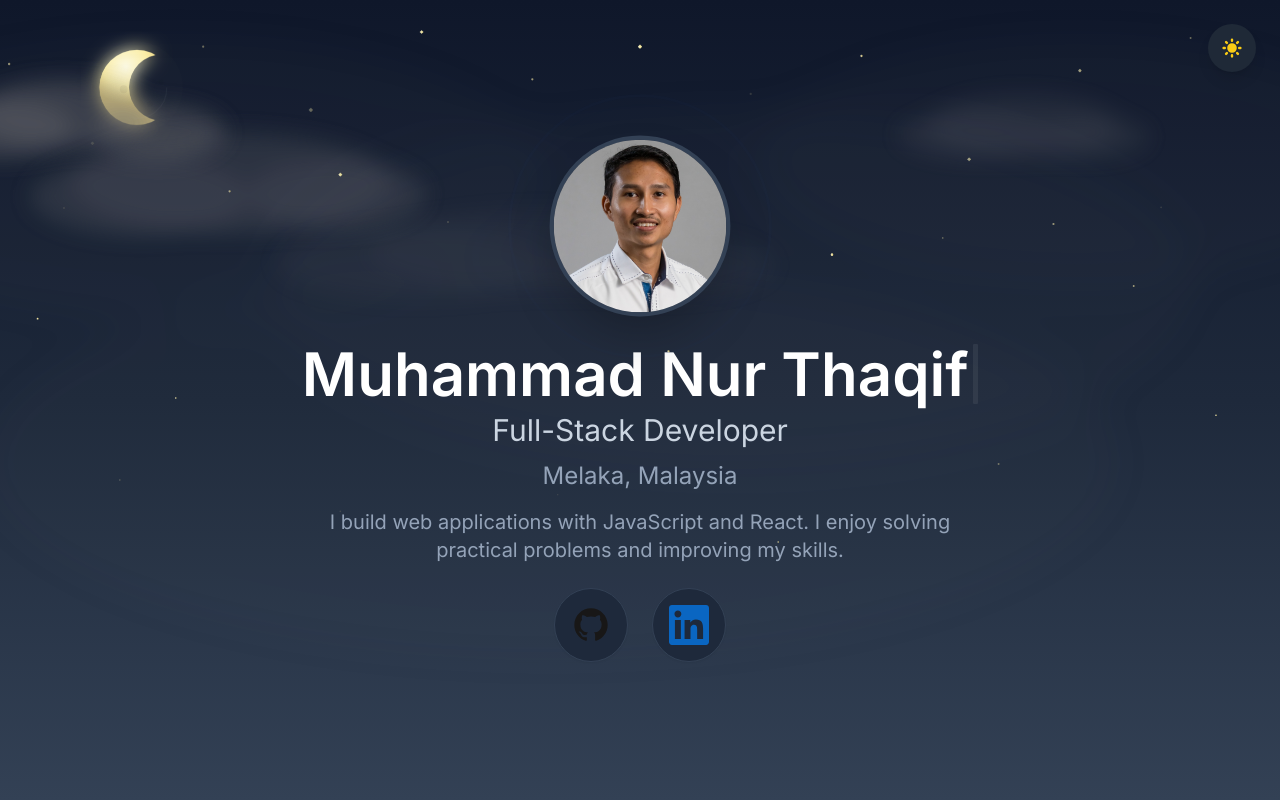
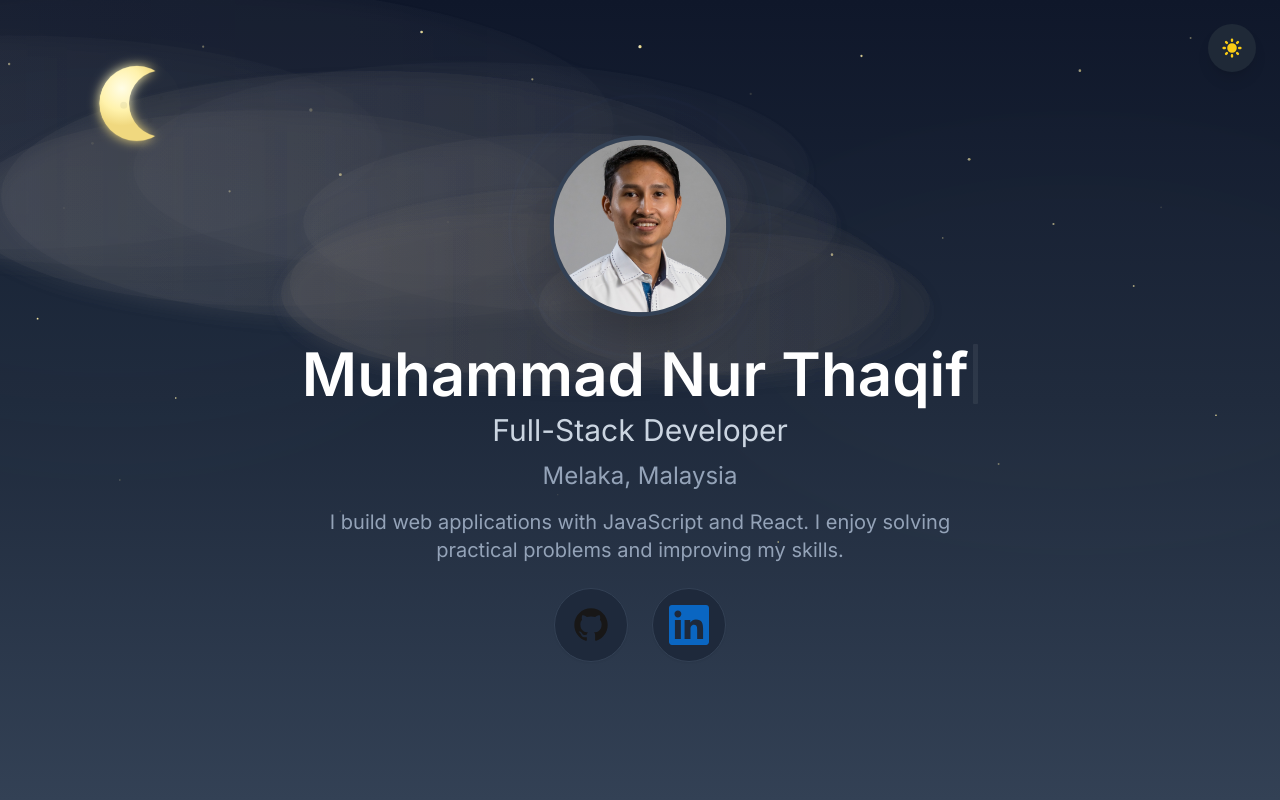
Before and after one commit to mnthaqif/mnthaqif.github.io, a React (Vite) app: page / in a window 1280 px wide. Both pictures are taken after a click on the button "Toggle dark mode". Shown: the top 800 px of the page. Built offline with nearby package versions, Linux system fonts and the light colour scheme.

Commit message:
Refactor Hero component for clarity and optimization
Updated comments for clarity and adjusted z-index values for SVG elements. Removed unnecessary code related to drifting clouds and adjusted the star field rendering.

```diff
--- a/src/components/sections/Hero.jsx
+++ b/src/components/sections/Hero.jsx
@@ -74,10 +74,10 @@ const Hero = () => {
   return (
     <section
       aria-label="Hero"
-      className="min-h-screen flex items-center justify-center relative transition-colors duration-300 overflow-visible"
+      className="min-h-screen flex items-center justify-center relative transition-colors duration-300"
       style={{ height: '100vh' }}
     >
-      {/* Background gradient: light-blue in light mode, darker gentle gradient in dark mode */}
+      {/* Background gradient */}
       <div
         className={
           'absolute inset-0 -z-30 transition-colors duration-300 ' +
@@ -86,10 +86,9 @@ const Hero = () => {
         }
       />
 
-      {/* subtle blurred background blobs */}
+      {/* subtle blurred blobs (decorative) */}
       <svg
-        className="absolute inset-0 w-full h-full pointer-events-none"
-        style={{ zIndex: -40 }}
+        className="absolute inset-0 w-full h-full pointer-events-none -z-20"
         viewBox="0 0 1200 700"
         preserveAspectRatio="xMidYMid slice"
         xmlns="http://www.w3.org/2000/svg"
@@ -118,29 +117,27 @@ const Hero = () => {
         </motion.g>
       </svg>
 
-      {/* Dark-sky: moon (SVG with crescent mask + glow), clouds, stars */}
-      <div className="absolute inset-0 pointer-events-none -z-20">
+      {/* Night-sky layer (moon, smoke-like clouds, stars) */}
+      <div className="absolute inset-0 pointer-events-none -z-10">
         <div className="hidden dark:block w-full h-full">
-          {/* crescent moon (SVG) */}
+          {/* Moon (crescent + glow) */}
           <motion.svg
             aria-hidden="true"
             viewBox="0 0 120 120"
-            className="absolute left-3 top-3 md:left-20 md:top-8 w-16 h-16 md:w-28 md:h-28"
+            className="absolute left-4 top-4 md:left-20 md:top-12 w-16 h-16 md:w-28 md:h-28"
             initial={{ x: -2 }}
             animate={{ x: [0, 3, 0], y: [0, -2, 0], rotate: [0, 0.6, 0] }}
             transition={{ duration: 8, repeat: Infinity, ease: 'easeInOut' }}
-            style={{ zIndex: -18 }}
+            style={{ zIndex: -9 }}
           >
             <defs>
-              {/* moon surface gradient */}
-              <radialGradient id="moonG2" cx="35%" cy="22%">
+              <radialGradient id="moonG" cx="30%" cy="30%">
                 <stop offset="0%" stopColor="#fffde6" stopOpacity="1" />
                 <stop offset="60%" stopColor="#fff2ab" stopOpacity="1" />
                 <stop offset="100%" stopColor="#f0d87f" stopOpacity="1" />
               </radialGradient>
 
-              {/* mask for crescent phase */}
-              <mask id="phaseMask">
+              <mask id="crescentMask">
                 <rect x="0" y="0" width="120" height="120" fill="white" />
                 <motion.circle
                   cx="82"
@@ -148,183 +145,110 @@ const Hero = () => {
                   r="36"
                   fill="black"
                   animate={{ cx: [88, 82, 76, 82, 88] }}
-                  transition={{ duration: 9, repeat: Infinity, ease: 'easeInOut' }}
+                  transition={{ duration: 10, repeat: Infinity, ease: 'easeInOut' }}
                 />
               </mask>
 
-              {/* glow filter for moon */}
-              <filter id="moonGlow2" x="-120%" y="-120%" width="340%" height="340%">
-                <feGaussianBlur stdDeviation="10" result="b" />
+              {/* smaller blur for a tighter halo (gives clearer moon) */}
+              <filter id="moonGlowTight" x="-90%" y="-90%" width="280%" height="280%">
+                <feGaussianBlur stdDeviation="6" result="b" />
                 <feMerge>
                   <feMergeNode in="b" />
                   <feMergeNode in="SourceGraphic" />
                 </feMerge>
               </filter>
+
+              {/* cloud depth filter (shadow + slight blur) for 3D effect */}
+              <filter id="cloudDepth" x="-40%" y="-40%" width="180%" height="180%">
+                <feGaussianBlur stdDeviation="6" result="blurSmall" />
+                <feOffset in="blurSmall" dx="0" dy="8" result="shadowOffset" />
+                <feGaussianBlur in="shadowOffset" stdDeviation="6" result="shadowBlur" />
+                <feMerge>
+                  <feMergeNode in="shadowBlur" />
+                  <feMergeNode in="SourceGraphic" />
+                </feMerge>
+              </filter>
             </defs>
 
-            {/* glow group (applies mask so only halo around visible crescent shows) */}
-            <g style={{ filter: 'url(#moonGlow2)' }}>
-              <circle cx="60" cy="60" r="40" fill="url(#moonG2)" mask="url(#phaseMask)" />
+            {/* tight halo around visible crescent */}
+            <g style={{ filter: 'url(#moonGlowTight)' }}>
+              <circle cx="60" cy="60" r="40" fill="url(#moonG)" mask="url(#crescentMask)" />
             </g>
 
-            {/* pulsing halo (subtle, behind moon) */}
+            {/* pulsing halo (subtle) */}
             <motion.circle
               cx="60"
               cy="60"
-              r="48"
+              r="46"
               fill="rgba(240,220,120,0.06)"
-              animate={{ opacity: [0.04, 0.12, 0.04], scale: [1, 1.03, 1] }}
+              animate={{ opacity: [0.06, 0.14, 0.06], scale: [1, 1.03, 1] }}
               transition={{ duration: 6, repeat: Infinity, ease: 'easeInOut' }}
             />
 
-            {/* moon body with crescent mask applied */}
-            <circle cx="60" cy="60" r="40" fill="url(#moonG2)" mask="url(#phaseMask)" />
+            {/* moon body */}
+            <circle cx="60" cy="60" r="40" fill="url(#moonG)" mask="url(#crescentMask)" />
 
-            {/* subtle highlight arc for crescent depth */}
-            <path
-              d="M92 60 A32 32 0 0 1 52 92"
-              fill="none"
-              stroke="rgba(255,255,255,0.18)"
-              strokeWidth="1.2"
-              opacity="0.22"
-            />
-
-            {/* small craters */}
-            <circle cx="46" cy="62" r="4.2" fill="rgba(0,0,0,0.06)" opacity="0.95" />
-            <circle cx="74" cy="78" r="3.2" fill="rgba(0,0,0,0.05)" opacity="0.95" />
-            <circle cx="86" cy="54" r="2.8" fill="rgba(0,0,0,0.04)" opacity="0.95" />
+            {/* crater details */}
+            <circle cx="46" cy="62" r="3.8" fill="rgba(0,0,0,0.06)" opacity="0.95" />
+            <circle cx="74" cy="78" r="2.8" fill="rgba(0,0,0,0.05)" opacity="0.95" />
+            <circle cx="86" cy="54" r="2.2" fill="rgba(0,0,0,0.04)" opacity="0.95" />
           </motion.svg>
 
-          {/* drifting cloud clusters (large, soft) */}
-          <motion.div
-            aria-hidden="true"
-            initial={{ opacity: 0.0 }}
-            animate={{ opacity: [0.0, 0.18, 0.0] }}
-            transition={{ duration: 18, repeat: Infinity, ease: 'easeInOut' }}
-            className="absolute inset-0 -z-19"
-            style={{ pointerEvents: 'none' }}
-          >
-            <svg viewBox="0 0 1600 900" className="w-full h-full" preserveAspectRatio="xMidYMid slice" xmlns="http://www.w3.org/2000/svg">
-              <defs>
-                <filter id="cloudBlurFull" x="-60%" y="-60%" width="260%" height="260%">
-                  <feGaussianBlur stdDeviation="24" />
-                </filter>
-              </defs>
+          {/* multi-layer smoke clouds for depth (3 layers: far, mid, near) */}
+          <svg className="w-full h-full absolute inset-0" viewBox="0 0 1600 900" preserveAspectRatio="xMidYMid slice" aria-hidden="true" style={{ zIndex: -11 }}>
+            <defs>
+              {/* smoke gradients */}
+              <linearGradient id="smokeFar" x1="0" x2="1">
+                <stop offset="0%" stopColor="rgba(140,140,145,0.10)" />
+                <stop offset="100%" stopColor="rgba(120,120,125,0.06)" />
+              </linearGradient>
+              <linearGradient id="smokeMid" x1="0" x2="1">
+                <stop offset="0%" stopColor="rgba(110,110,115,0.16)" />
+                <stop offset="100%" stopColor="rgba(90,90,95,0.10)" />
+              </linearGradient>
+              <linearGradient id="smokeNear" x1="0" x2="1">
+                <stop offset="0%" stopColor="rgba(90,90,95,0.22)" />
+                <stop offset="100%" stopColor="rgba(70,70,75,0.14)" />
+              </linearGradient>
+            </defs>
 
-              <g filter="url(#cloudBlurFull)" fill="rgba(120,120,125,0.22)">
-                <motion.ellipse
-                  cx="300"
-                  cy="200"
-                  rx="420"
-                  ry="160"
-                  animate={{ x: [0, -40, 0] }}
-                  transition={{ duration: 36, repeat: Infinity, ease: 'easeInOut' }}
-                />
-                <motion.ellipse
-                  cx="900"
-                  cy="320"
-                  rx="520"
-                  ry="200"
-                  animate={{ x: [0, 40, 0] }}
-                  transition={{ duration: 48, repeat: Infinity, ease: 'easeInOut', delay: 4 }}
-                />
-                <motion.ellipse
-                  cx="1300"
-                  cy="180"
-                  rx="360"
-                  ry="140"
-                  animate={{ x: [0, -30, 0] }}
-                  transition={{ duration: 42, repeat: Infinity, ease: 'easeInOut', delay: 2 }}
-                />
-                <motion.ellipse
-                  cx="700"
-                  cy="520"
-                  rx="640"
-                  ry="220"
-                  animate={{ x: [0, 30, 0] }}
-                  transition={{ duration: 56, repeat: Infinity, ease: 'easeInOut', delay: 6 }}
-                />
+            {/* Far layer: larger, lighter, more blur (gives atmospheric depth) */}
+            <motion.g filter="url(#cloudDepth)" opacity="0.70" animate={{ x: [0, -18, 0] }} transition={{ duration: 36, repeat: Infinity, ease: 'easeInOut' }}>
+              <g transform="translate(260,140)" opacity="0.78">
+                <ellipse cx="0" cy="0" rx="520" ry="160" fill="url(#smokeFar)" />
+                <ellipse cx="-160" cy="20" rx="420" ry="120" fill="url(#smokeFar)" />
+                <ellipse cx="360" cy="50" rx="380" ry="120" fill="url(#smokeFar)" />
               </g>
-            </svg>
-          </motion.div>
+            </motion.g>
 
-          {/* stars + layered cloud detail */}
-          <svg
-            className="w-full h-full"
-            viewBox="0 0 1200 700"
-            preserveAspectRatio="xMidYMid slice"
-            xmlns="http://www.w3.org/2000/svg"
-            aria-hidden="true"
-            style={{ zIndex: -20 }}
-          >
+            {/* Mid layer: medium contrast and blur */}
+            <motion.g filter="url(#cloudDepth)" opacity="0.85" animate={{ x: [0, -26, 0] }} transition={{ duration: 30, repeat: Infinity, ease: 'easeInOut' }}>
+              <g transform="translate(520,220)" opacity="0.9">
+                <ellipse cx="0" cy="0" rx="420" ry="140" fill="url(#smokeMid)" />
+                <ellipse cx="-120" cy="14" rx="340" ry="110" fill="url(#smokeMid)" />
+                <ellipse cx="220" cy="30" rx="300" ry="100" fill="url(#smokeMid)" />
+              </g>
+            </motion.g>
+
+            {/* Near layer: darker, less blur, casts subtle shadow to appear 'closer' */}
+            <motion.g filter="url(#cloudDepth)" opacity="0.95" animate={{ x: [0, -36, 0] }} transition={{ duration: 44, repeat: Infinity, ease: 'easeInOut' }}>
+              <g transform="translate(760,320)" opacity="0.98">
+                <ellipse cx="0" cy="0" rx="340" ry="110" fill="url(#smokeNear)" />
+                <ellipse cx="-90" cy="10" rx="260" ry="90" fill="url(#smokeNear)" />
+                <ellipse cx="160" cy="22" rx="220" ry="80" fill="url(#smokeNear)" />
+              </g>
+            </motion.g>
+          </svg>
+
+          {/* stars layer */}
+          <svg className="w-full h-full absolute inset-0" viewBox="0 0 1200 700" preserveAspectRatio="xMidYMid slice" xmlns="http://www.w3.org/2000/svg" aria-hidden="true" style={{ zIndex: -12 }}>
             <defs>
-              <filter id="cloudBlur2" x="-60%" y="-60%" width="260%" height="260%">
-                <feGaussianBlur stdDeviation="10" />
-              </filter>
-
               <linearGradient id="starGrad2" x1="0" x2="1">
                 <stop offset="0%" stopColor="#fff9d9" />
                 <stop offset="100%" stopColor="#ffe77a" />
               </linearGradient>
             </defs>
 
-            <motion.g
-              filter="url(#cloudBlur2)"
-              initial={{ x: 0 }}
-              animate={{ x: [0, -30, 0] }}
-              transition={{ duration: 26, repeat: Infinity, repeatType: 'reverse', ease: 'easeInOut' }}
-              opacity="0.85"
-            >
-              <g transform="translate(120,100)" fill="rgba(100,100,108,0.54)">
-                <ellipse cx="0" cy="0" rx="76" ry="30" />
-                <ellipse cx="-54" cy="12" rx="64" ry="26" />
-                <ellipse cx="84" cy="16" rx="58" ry="24" />
-              </g>
-            </motion.g>
-
-            <motion.g
-              filter="url(#cloudBlur2)"
-              initial={{ x: 0 }}
-              animate={{ x: [0, -18, 0] }}
-              transition={{ duration: 20, repeat: Infinity, repeatType: 'reverse', ease: 'easeInOut' }}
-              opacity="0.62"
-            >
-              <g transform="translate(260,160)" fill="rgba(100,100,108,0.42)">
-                <ellipse cx="0" cy="0" rx="140" ry="44" />
-                <ellipse cx="-80" cy="12" rx="96" ry="34" />
-                <ellipse cx="92" cy="10" rx="78" ry="30" />
-              </g>
-            </motion.g>
-
-            <motion.g
-              filter="url(#cloudBlur2)"
-              initial={{ x: 0 }}
-              animate={{ x: [0, 20, 0] }}
-              transition={{ duration: 28, repeat: Infinity, repeatType: 'reverse', ease: 'easeInOut' }}
-              opacity="0.48"
-            >
-              <g transform="translate(920,110)" fill="rgba(100,100,108,0.36)">
-                <ellipse cx="0" cy="0" rx="84" ry="28" />
-                <ellipse cx="-46" cy="8" rx="64" ry="20" />
-                <ellipse cx="58" cy="10" rx="52" ry="18" />
-              </g>
-            </motion.g>
-
-            <motion.g
-              filter="url(#cloudBlur2)"
-              initial={{ x: 0 }}
-              animate={{ x: [0, -12, 0] }}
-              transition={{ duration: 30, repeat: Infinity, repeatType: 'reverse', ease: 'easeInOut' }}
-              opacity="0.34"
-            >
-              <g transform="translate(520,220)" fill="rgba(100,100,108,0.28)">
-                <ellipse cx="0" cy="0" rx="150" ry="36" />
-                <ellipse cx="-110" cy="10" rx="120" ry="32" />
-                <ellipse cx="110" cy="12" rx="96" ry="28" />
-              </g>
-            </motion.g>
-
-            {/* star field */}
             {stars.map((s, idx) => {
               const cx = (s.x / 100) * 1200;
               const cy = (s.y / 100) * 700;
@@ -338,12 +262,6 @@ const Hero = () => {
                   transition={{ duration: 1.4 + (s.d || 0.2), repeat: Infinity, delay: s.d, ease: 'easeInOut' }}
                 >
                   <circle cx={cx + jitterX} cy={cy + jitterY} r={s.r * 0.9} fill="url(#starGrad2)" opacity={0.95} />
-                  {s.r > 1.15 && (
-                    <g transform={`translate(${cx + jitterX}, ${cy + jitterY})`}>
-                      <line x1={-s.r * 0.9} y1={0} x2={s.r * 0.9} y2={0} stroke="#fff7b6" strokeWidth={0.55} strokeLinecap="round" />
-                      <line x1={0} y1={-s.r * 0.9} x2={0} y2={s.r * 0.9} stroke="#fff7b6" strokeWidth={0.55} strokeLinecap="round" />
-                    </g>
-                  )}
                 </motion.g>
               );
             })}
```
